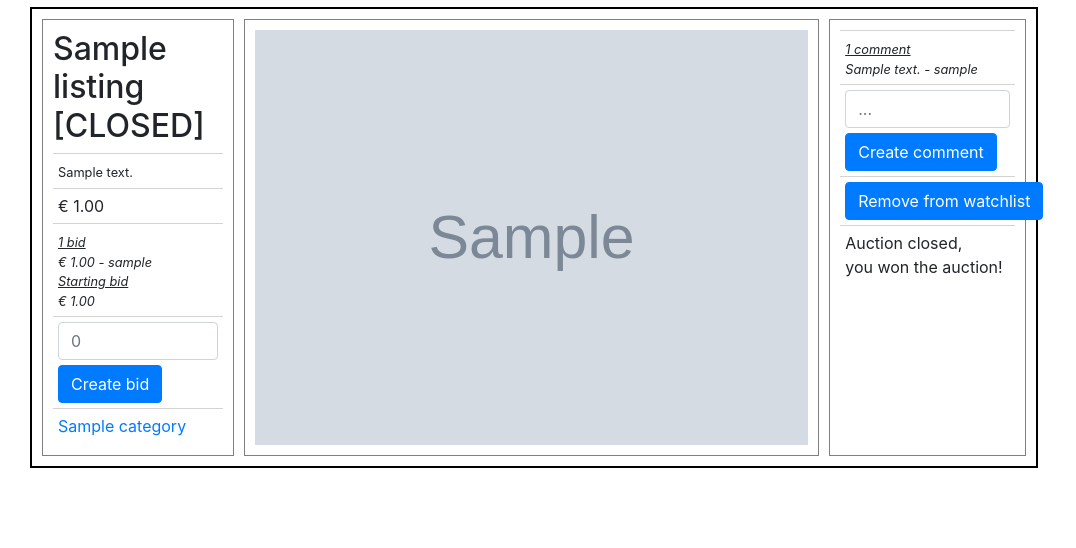
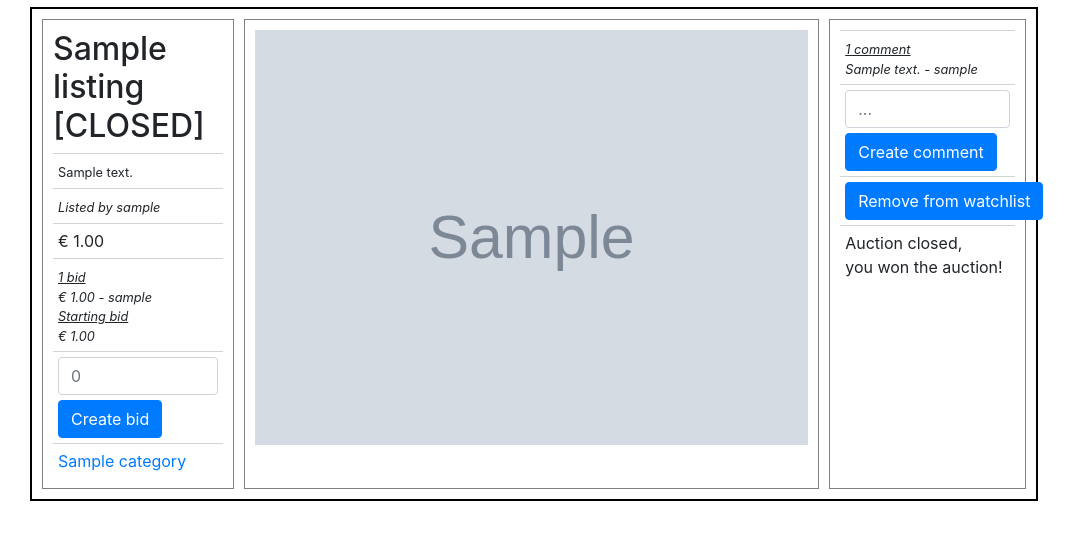
Before and after one commit to RobClaessens/web-dev-course, a Django app: page /1 in a window 1280 px wide. Shown: the part 252-800 px from the top of the page, without its empty margins (0-1076 px from the left). Run offline with Django 3.2, Linux system fonts and the light colour scheme; a user stored in the database is signed in; tables that the repository leaves empty hold one stand-in row (values such as "Sample post"); grey boxes marked "Sample" are stand-in pictures; some libraries are stand-ins or nearby versions.

Commit message:
Add 'Listed by user' info to listing page.

```diff
--- a/auctions/templates/auctions/active_listing.html
+++ b/auctions/templates/auctions/active_listing.html
@@ -17,6 +17,9 @@
             {% endif %}
             <div class="property">
                 <small> {{ listing.description }} </small>
+            </div>
+            <div class="property">
+                <small><i> Listed by {{ listing.user.username }} </i></small>
             </div>
             <div class="property">
                 &euro; {{ listing.current_price }}
```
